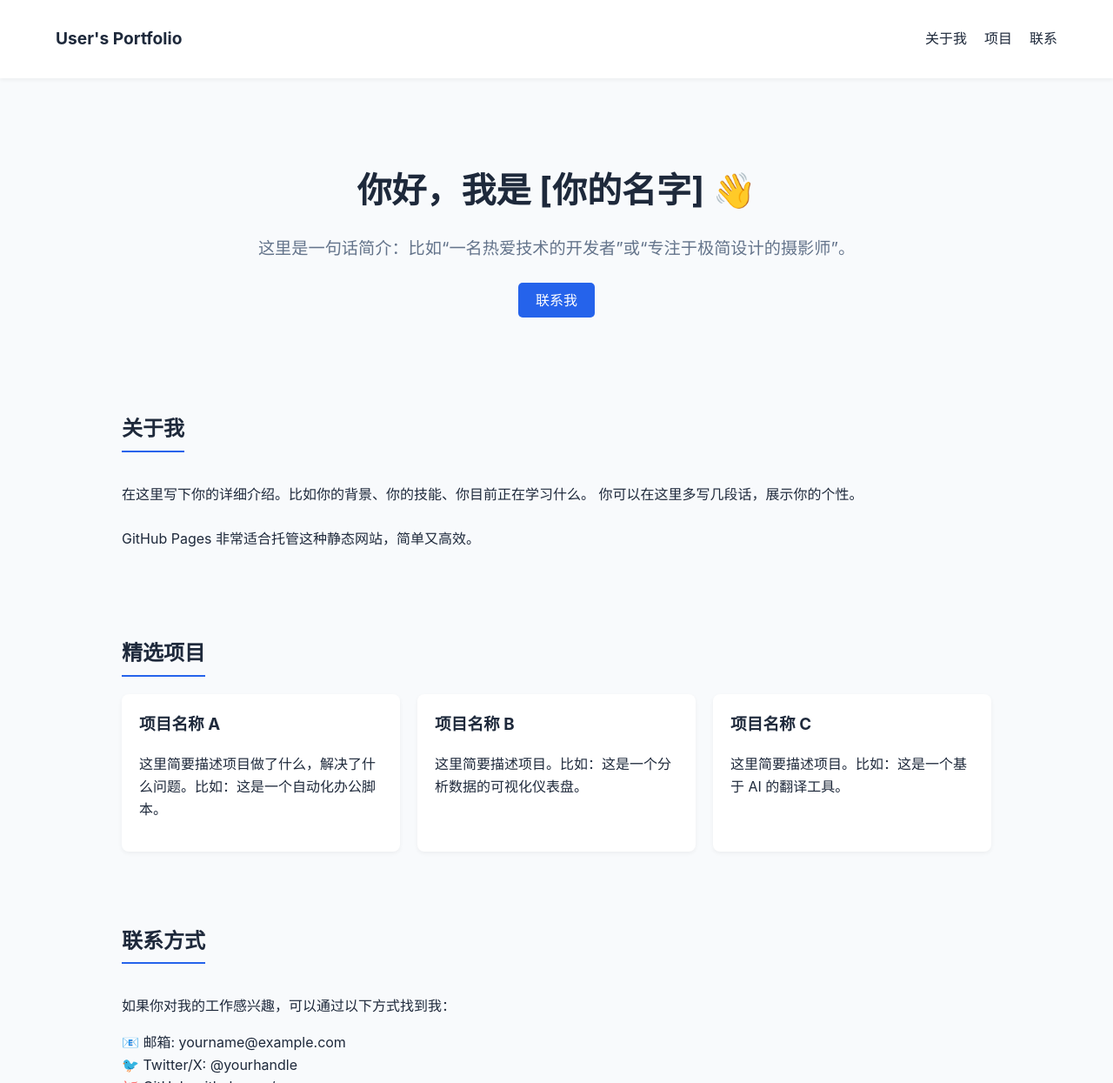
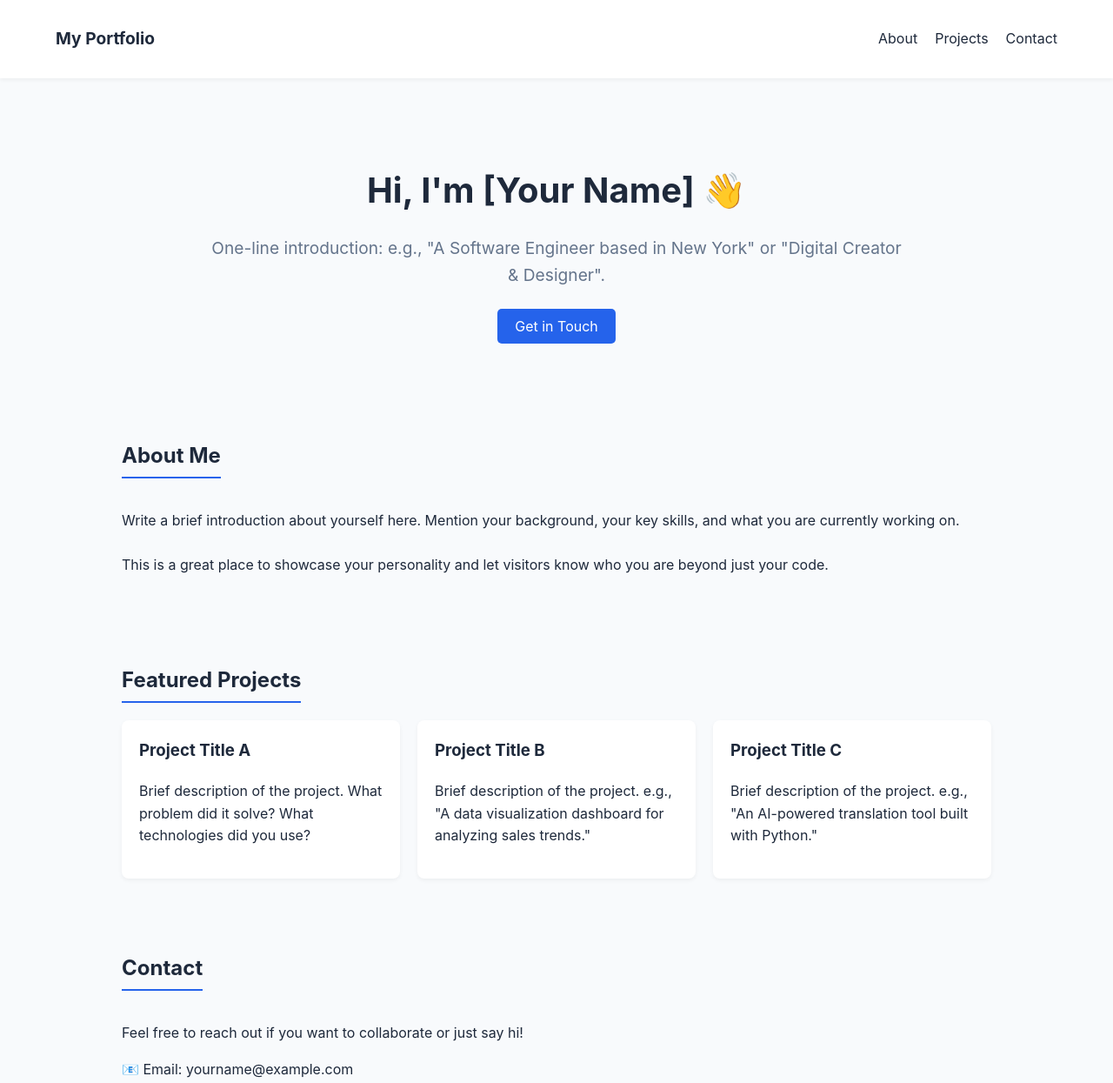
Before and after one commit to kwu4zw004/kevinwuzhekai.github.io, a plain HTML site: page index.html in a window 1280 px wide. Shown: the top 1245 px of the page at 87% size. Drawn offline with Linux system fonts and the light colour scheme.

Commit message:
Update index.html

```diff
--- a/index.html
+++ b/index.html
@@ -1,16 +1,16 @@
 <!DOCTYPE html>
-<html lang="zh-CN">
+<html lang="en">
 <head>
     <meta charset="UTF-8">
     <meta name="viewport" content="width=device-width, initial-scale=1.0">
-    <title>我的个人主页</title>
+    <title>My Portfolio</title>
     <style>
-        /* --- 1. 全局样式设置 --- */
+        /* --- 1. Global Styles --- */
         :root {
-            --primary-color: #2563eb; /* 主色调：蓝色 */
-            --bg-color: #f8fafc;      /* 背景色：浅灰 */
-            --text-color: #1e293b;    /* 文字色：深灰 */
-            --card-bg: #ffffff;       /* 卡片背景：白色 */
+            --primary-color: #2563eb; /* Primary Blue */
+            --bg-color: #f8fafc;      /* Light Grey BG */
+            --text-color: #1e293b;    /* Dark Grey Text */
+            --card-bg: #ffffff;       /* White Card BG */
         }
 
         body {
@@ -25,7 +25,7 @@
         a { text-decoration: none; color: inherit; }
         ul { list-style: none; padding: 0; }
 
-        /* --- 2. 导航栏 --- */
+        /* --- 2. Navigation --- */
         header {
             background: var(--card-bg);
             padding: 1rem 5%;
@@ -33,8 +33,9 @@
             justify-content: space-between;
             align-items: center;
             box-shadow: 0 2px 4px rgba(0,0,0,0.05);
-            position: sticky; /* 导航栏固定在顶部 */
+            position: sticky;
             top: 0;
+            z-index: 100;
         }
 
         .logo { font-weight: bold; font-size: 1.2rem; }
@@ -42,7 +43,7 @@
         nav ul { display: flex; gap: 20px; }
         nav a:hover { color: var(--primary-color); }
 
-        /* --- 3. 头部介绍 (Hero Section) --- */
+        /* --- 3. Hero Section --- */
         .hero {
             text-align: center;
             padding: 4rem 1rem;
@@ -62,7 +63,7 @@
         }
         .btn:hover { background-color: #1d4ed8; }
 
-        /* --- 4. 通用容器 --- */
+        /* --- 4. Container --- */
         .container {
             max-width: 1000px;
             margin: 0 auto;
@@ -71,7 +72,7 @@
 
         h2 { border-bottom: 2px solid var(--primary-color); display: inline-block; padding-bottom: 5px; margin-bottom: 20px;}
 
-        /* --- 5. 项目展示 (Grid布局) --- */
+        /* --- 5. Grid Layout --- */
         .grid {
             display: grid;
             grid-template-columns: repeat(auto-fit, minmax(280px, 1fr));
@@ -89,7 +90,7 @@
         .card:hover { transform: translateY(-5px); }
         .card h3 { margin-top: 0; }
 
-        /* --- 6. 页脚 --- */
+        /* --- 6. Footer --- */
         footer {
             text-align: center;
             padding: 2rem;
@@ -102,64 +103,63 @@
 <body>
 
     <header>
-        <div class="logo">User's Portfolio</div>
+        <div class="logo">My Portfolio</div>
         <nav>
             <ul>
-                <li><a href="#about">关于我</a></li>
-                <li><a href="#projects">项目</a></li>
-                <li><a href="#contact">联系</a></li>
+                <li><a href="#about">About</a></li>
+                <li><a href="#projects">Projects</a></li>
+                <li><a href="#contact">Contact</a></li>
             </ul>
         </nav>
     </header>
 
     <section class="hero">
-        <h1>你好，我是 [你的名字] 👋</h1>
-        <p>这里是一句话简介：比如“一名热爱技术的开发者”或“专注于极简设计的摄影师”。</p>
-        <a href="#contact" class="btn">联系我</a>
+        <h1>Hi, I'm [Your Name] 👋</h1>
+        <p>One-line introduction: e.g., "A Software Engineer based in New York" or "Digital Creator & Designer".</p>
+        <a href="#contact" class="btn">Get in Touch</a>
     </section>
 
     <section id="about" class="container">
-        <h2>关于我</h2>
+        <h2>About Me</h2>
         <p>
-            在这里写下你的详细介绍。比如你的背景、你的技能、你目前正在学习什么。
-            你可以在这里多写几段话，展示你的个性。
+            Write a brief introduction about yourself here. Mention your background, your key skills, and what you are currently working on.
             <br><br>
-            GitHub Pages 非常适合托管这种静态网站，简单又高效。
+            This is a great place to showcase your personality and let visitors know who you are beyond just your code.
         </p>
     </section>
 
     <section id="projects" class="container">
-        <h2>精选项目</h2>
+        <h2>Featured Projects</h2>
         <div class="grid">
             <div class="card">
-                <h3>项目名称 A</h3>
-                <p>这里简要描述项目做了什么，解决了什么问题。比如：这是一个自动化办公脚本。</p>
+                <h3>Project Title A</h3>
+                <p>Brief description of the project. What problem did it solve? What technologies did you use?</p>
             </div>
 
             <div class="card">
-                <h3>项目名称 B</h3>
-                <p>这里简要描述项目。比如：这是一个分析数据的可视化仪表盘。</p>
+                <h3>Project Title B</h3>
+                <p>Brief description of the project. e.g., "A data visualization dashboard for analyzing sales trends."</p>
             </div>
 
             <div class="card">
-                <h3>项目名称 C</h3>
-                <p>这里简要描述项目。比如：这是一个基于 AI 的翻译工具。</p>
+                <h3>Project Title C</h3>
+                <p>Brief description of the project. e.g., "An AI-powered translation tool built with Python."</p>
             </div>
         </div>
     </section>
 
     <section id="contact" class="container">
-        <h2>联系方式</h2>
-        <p>如果你对我的工作感兴趣，可以通过以下方式找到我：</p>
+        <h2>Contact</h2>
+        <p>Feel free to reach out if you want to collaborate or just say hi!</p>
         <ul>
-            <li>📧 邮箱: yourname@example.com</li>
+            <li>📧 Email: yourname@example.com</li>
             <li>🐦 Twitter/X: @yourhandle</li>
             <li>🐙 GitHub: github.com/yourname</li>
         </ul>
     </section>
 
     <footer>
-        <p>&copy; 2024 [你的名字]. Powered by GitHub Pages.</p>
+        <p>&copy; 2024 [Your Name]. Powered by GitHub Pages.</p>
     </footer>
 
 </body>
```
